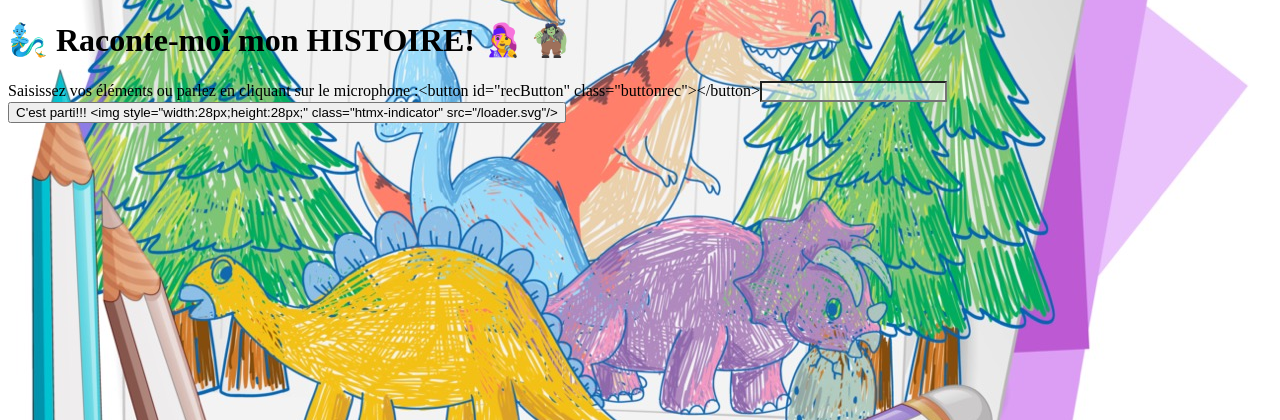
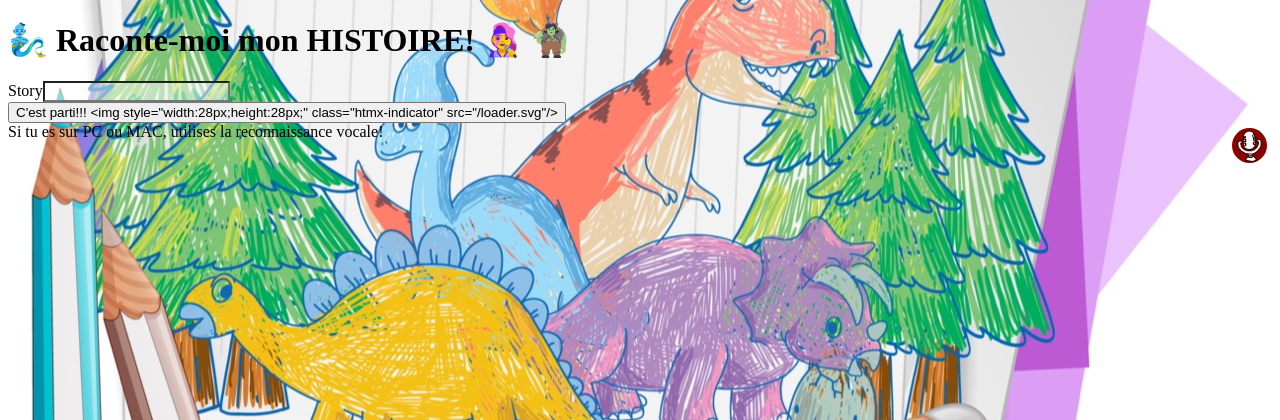
Before and after one commit to jessicakuijer/ai-storyteller-OpenAi-chatGPT, a Symfony app: template templates/home/index.html.twig in a window 1280 px wide. Shown: the top 420 px of the page. Run offline with Twig, Linux system fonts and the light colour scheme; the template is opened without the code that fills it, so the values that code supplies are empty; form fields are guessed from the names that the template uses; some libraries are stand-ins or nearby versions.

Commit message:
webkitSpeechRecognition configuration

```diff
--- a/public/css/style.css
+++ b/public/css/style.css
@@ -28,6 +28,7 @@
 	outline: none;
     background-image: url('../images/microphone.png');
     background-size: cover;
+    float: right;
 }
 
 .notRec{
--- a/templates/base.html.twig
+++ b/templates/base.html.twig
@@ -15,7 +15,7 @@
         <script src="https://code.jquery.com/jquery-3.6.0.min.js"></script>
     </head>
     <body class="background">
-        <main class="container my-20 px-6 mx-auto mb-40">
+        <main class="container my-20 px-6 mx-auto mb-40 flex flex-col">
             {% block body %}{% endblock %}
         </main>
     <script src="{{ asset('js/script.js') }}"></script>
--- a/templates/home/index.html.twig
+++ b/templates/home/index.html.twig
@@ -12,8 +12,6 @@
         })}}
     {{form_row(form.story, {
         choice_label: 'alternativeStory',
-        label_html: true,
-        label: 'Saisissez vos éléments ou parlez en cliquant sur le microphone :<button id="recButton" class="buttonrec"></button>',
         attr: {
             'class': 'lighter form-control block w-full px-3 py-1.5 text-base font-normal text-gray-700 bg-white bg-clip-padding border border-solid border-gray-300 rounded transition ease-in-out m-0 focus:text-gray-700 focus:bg-white focus:border-blue-600 focus:outline-none flex flex-row'
         }
@@ -27,6 +25,7 @@
     }) }}
     {{form_end(form)}}
 
+    <div class="block p-8 rounded-lg shadow-lg bg-white max-w-2xl container mx-auto max-h-fit mb-5 mt-2">Si tu es sur PC ou MAC, utilises la reconnaissance vocale!<button id="recButton" class="buttonrec"></button></div>
     <div id="response"></div>
 
 {% endblock %}
```
